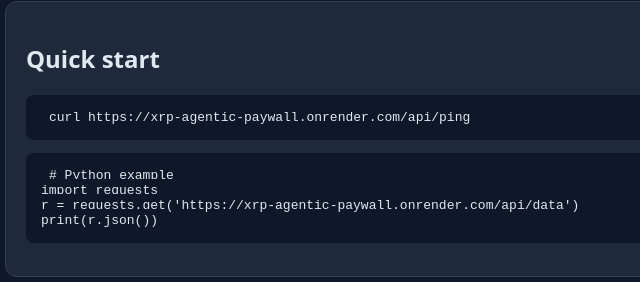
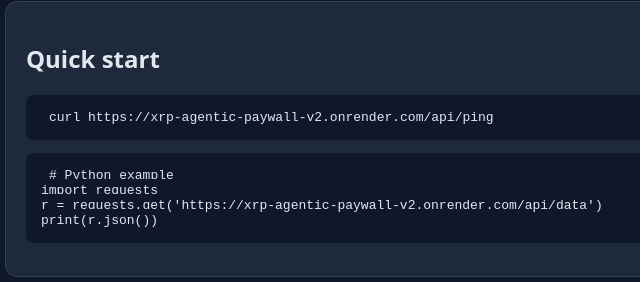
Before and after one commit to emcashflow/xrp-agentic-paywall, a website: page agent_landing.html in a window 1280 px wide. Shown: the part 507-789 px from the top of the page, 135-775 px from the left. Drawn offline with Linux system fonts and the light colour scheme.

Commit message:
Add files via upload

```diff
--- a/agent_landing.html
+++ b/agent_landing.html
@@ -33,10 +33,10 @@ a{color:#8b5cf6}
 </div>
 <div class="card">
 <h2>Quick start</h2>
-<pre><code>curl https://xrp-agentic-paywall.onrender.com/api/ping</code></pre>
+<pre><code>curl https://xrp-agentic-paywall-v2.onrender.com/api/ping</code></pre>
 <pre><code># Python example
 import requests
-r = requests.get('https://xrp-agentic-paywall.onrender.com/api/data')
+r = requests.get('https://xrp-agentic-paywall-v2.onrender.com/api/data')
 print(r.json())</code></pre>
 </div>
 <div class="card">
```
